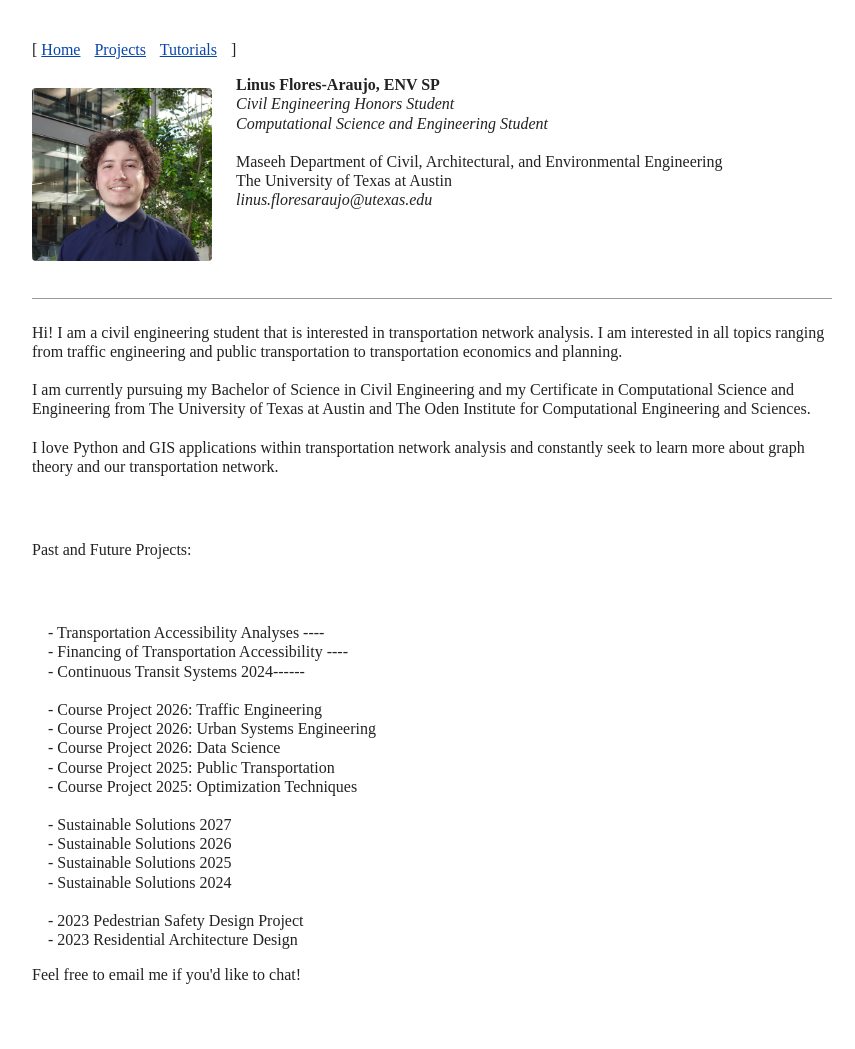
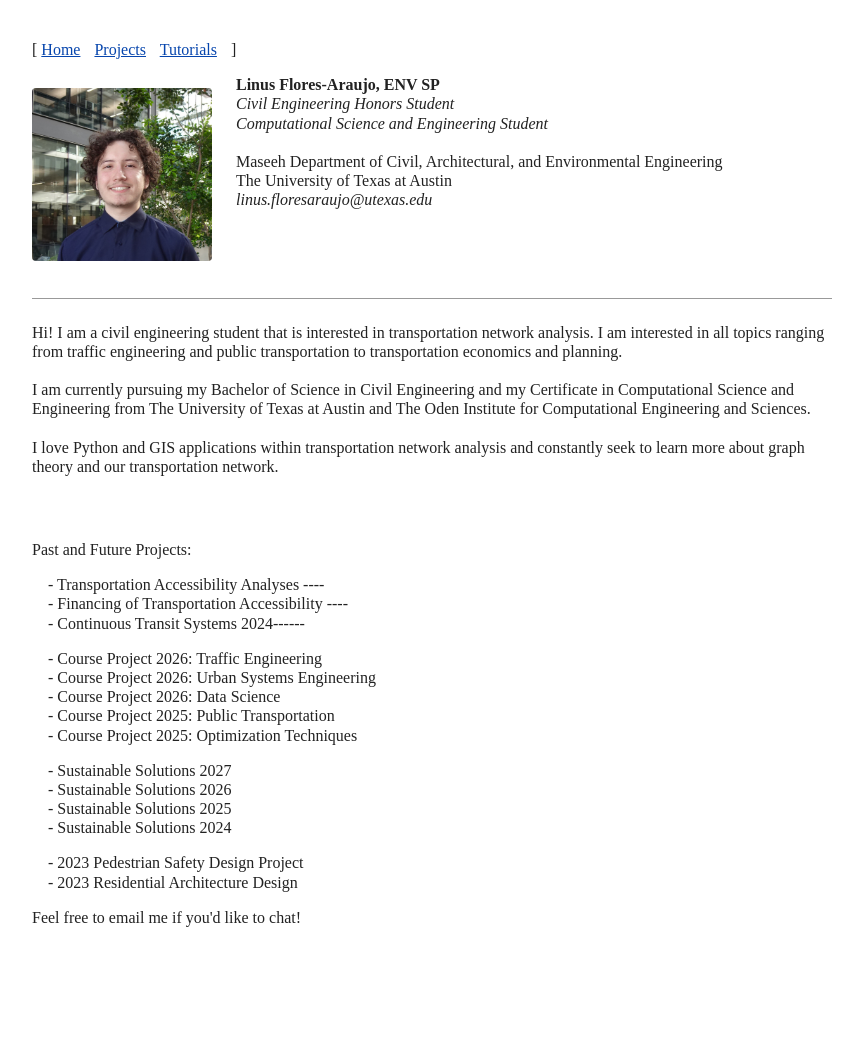
Before and after one commit to lfloresaraujo/lfloresaraujo.github.io, a Jekyll site: the page built from index.html, in a window 1280 px wide. Shown: the whole page, without its empty margins (208-1063 px from the left). Built offline with Jekyll 4.4.1, drawn with Linux system fonts in a browser that asks for light colours; after the commit the page ends 991 px from its top, so only the background shows below that.

Commit message:
Update index.html

```diff
--- a/index.html
+++ b/index.html
@@ -28,29 +28,32 @@ title: Home
   I love Python and GIS applications within transportation network analysis and constantly seek to learn more about graph theory and our transportation network.<br>
 </p>
 
-<p>
+<div>
   Past and Future Projects:
-</p>
   <ul>
     <li>Transportation Accessibility Analyses ----</li>
     <li>Financing of Transportation Accessibility ----</li>
     <li>Continuous Transit Systems 2024------</li>
-  <br>
+  </ul>
+
+  <ul>
     <li>Course Project 2026: Traffic Engineering</li>
     <li>Course Project 2026: Urban Systems Engineering</li>
     <li>Course Project 2026: Data Science</li>
     <li>Course Project 2025: Public Transportation</li>
     <li>Course Project 2025: Optimization Techniques</li>
-  <br>
+  </ul>
+
+  <ul>
     <li>Sustainable Solutions 2027</li>
     <li>Sustainable Solutions 2026</li>
     <li>Sustainable Solutions 2025</li>
     <li>Sustainable Solutions 2024</li>
-  <br>
+  </ul>
+
+  <ul>
     <li>2023 Pedestrian Safety Design Project</li>
     <li>2023 Residential Architecture Design</li>
   </ul>
-
-
-
+</div>
 <p>Feel free to email me if you'd like to chat!</p>
```
Lines whose indentation alone changed are shown as unchanged.
